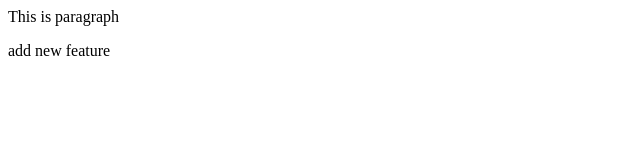
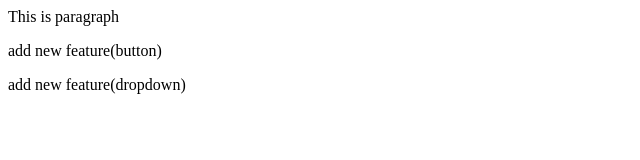
Before and after one commit to abhaykumar-07/secondRepo-demo, a plain HTML site: page index.html in a window 1280 px wide. Shown: the whole page, without its empty margins (0-640 px from the left). Drawn offline with Linux system fonts and the light colour scheme.

Commit message:
added both

```diff
--- a/index.html
+++ b/index.html
@@ -1,2 +1,3 @@
 <p>This is paragraph</p>
-<p>add new feature</p>
+<p>add new feature(button)</p>
+<p>add new feature(dropdown)</p>
```
